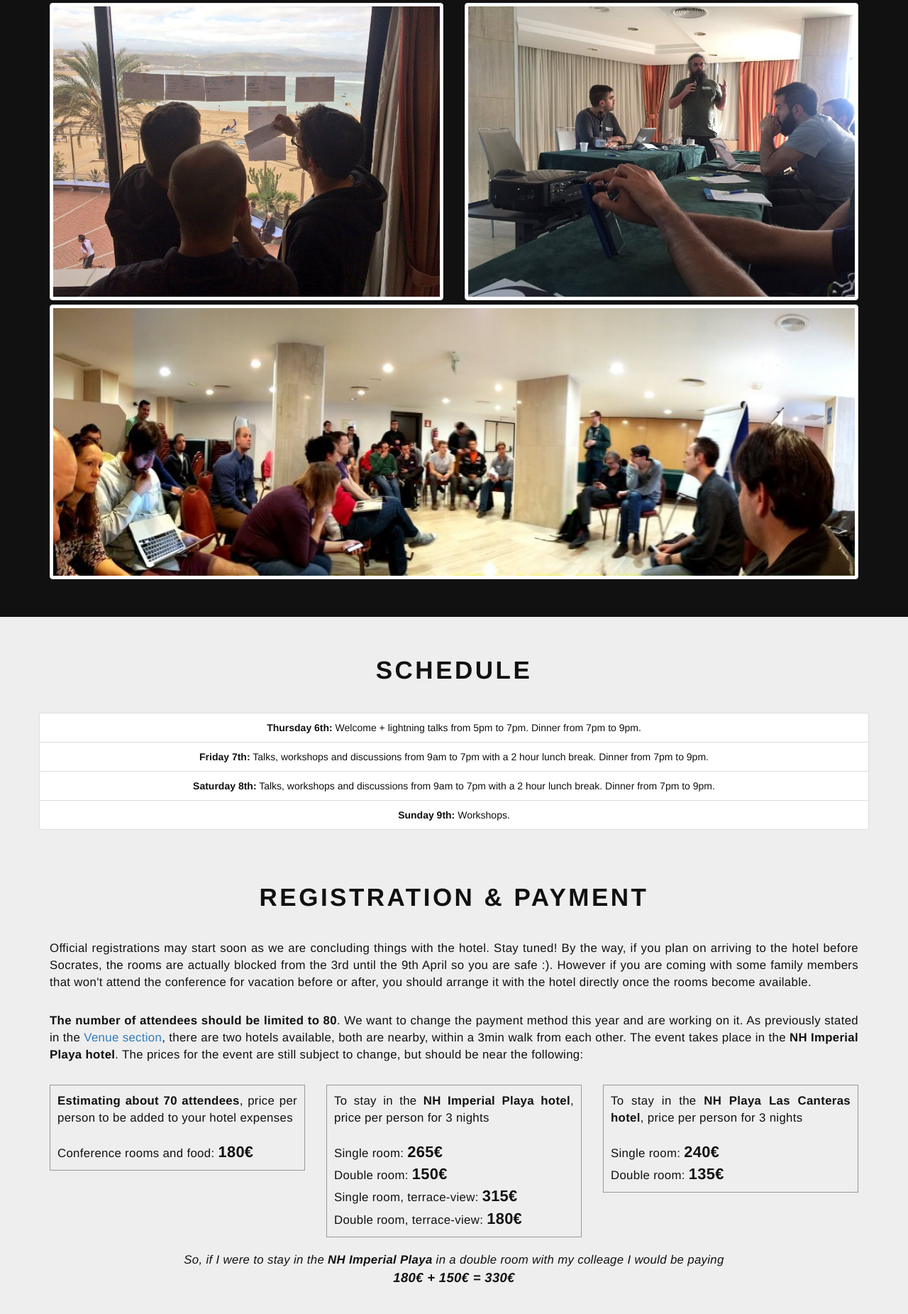
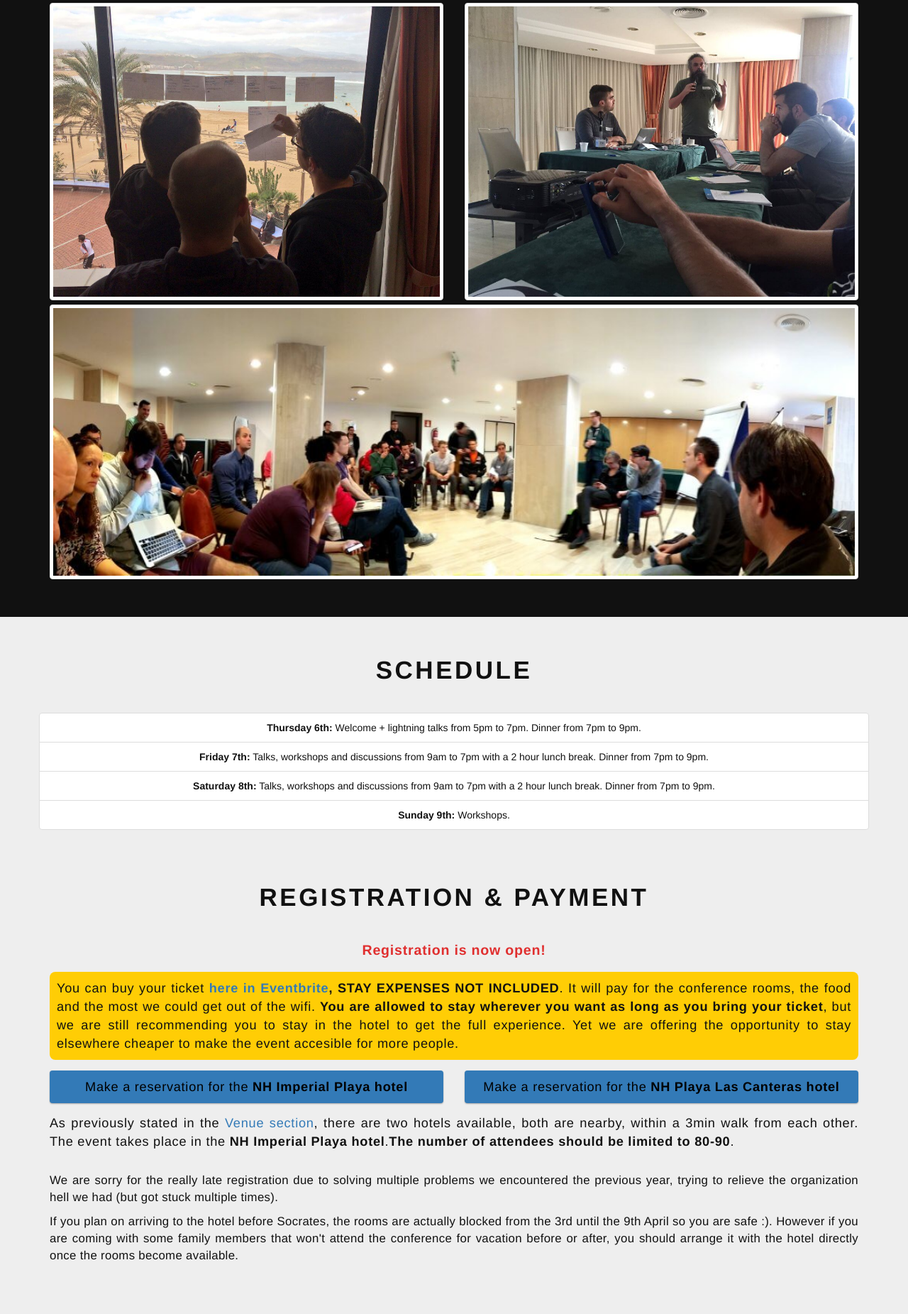
Before and after one commit to Suui/Socracan, a Jekyll site: the page built from home.html, in a window 1280 px wide. Shown: the part 1649-3500 px from the top of the page at 71% size. Built offline with Jekyll 4.4.1, drawn with Linux system fonts in a browser that asks for light colours; some of the changed text lies outside the part shown.

Commit message:
Readying for registration

```diff
--- a/css/home.css
+++ b/css/home.css
@@ -87,7 +87,8 @@
 }
 
 #registration {
-    padding-top: 0px;
+    padding-top: 0;
+    padding-bottom: 0;
     text-align: justify;
 }
 
@@ -96,8 +97,59 @@
     color: #111;
 }
 
+#registration .alert {
+    text-align: center;
+    font-size: 1.4em;
+    letter-spacing: 0.04em;
+    color: #e02f2f;
+    padding-top: 0;
+    margin-bottom: 0;
+}
+
+#registration .notice {
+    font-size: 1.3em;
+    letter-spacing: 0.04em;
+    padding: 10px;
+    background-color: #ffcd05;
+    border-radius: 8px;
+    margin-bottom: 15px;
+}
+
+#registration .notice-subhead {
+    font-size: 1.3em;
+    letter-spacing: 0.04em;
+    margin-bottom: 30px;
+}
+
+#registration .reservation {
+    text-align: center;
+    font-size: 1.3em;
+    letter-spacing: 0.04em;
+    padding: 10px;
+    margin-bottom: 15px;
+    width: 100%;
+    background-color: #337ab7;
+    border: none;
+    box-shadow: 0 1px 2px rgba(0,0,0,0.3);
+    border-radius: 4px;
+    transition: box-shadow 0.3s ease-in-out;
+}
+
+#registration .reservation:hover {
+    box-shadow: 0 5px 15px rgba(0,0,0,0.6);
+}
+
+#registration .reservation a {
+    color: #000;
+    transition: box-shadow 0.3s ease;
+    text-decoration: none;
+}
+
+#registration .reservation:hover a {
+    text-decoration: underline;
+}
+
 #registration .details {
-    padding-bottom: 20px;
     font-size: 1.2em;
     letter-spacing: 0.02em;
 }
--- a/home.html
+++ b/home.html
@@ -90,72 +90,30 @@ permalink: /
 	<div class="container">
 		<div class="row">
 			<div class="title">Registration &amp; Payment</div>
+			<div class="alert"><b>Registration is now open!</b></div>
 
 			<div class="col-md-12">
-				<p class="details">Official registrations may start soon as we are concluding things with the hotel. Stay tuned! By the way, if you plan on arriving to the hotel before Socrates, the rooms are actually blocked from the 3rd until the 9th April so you are safe :). However if you are coming with some family members that won't attend the conference for vacation before or after, you should arrange it with the hotel directly once the rooms become available.</p>
-				<p class="details"><b>The number of attendees should be limited to 80</b>. We want to change the payment method this year and are working on it. As previously stated in the <a href="#venue">Venue section</a>, there are two hotels available, both are nearby, within a 3min walk from each other. The event takes place in the <b>NH Imperial Playa hotel</b>. The prices for the event are still subject to change, but should be near the following:</p>
+				<p class="notice">You can buy your ticket <a href="next-week-you-sneaky-:)"><b>here in Eventbrite</b></a><b>, STAY EXPENSES NOT INCLUDED</b>. It will pay for the conference rooms, the food and the most we could get out of the wifi. <b>You are allowed to stay wherever you want as long as you bring your ticket</b>, but we are still recommending you to stay in the hotel to get the full experience. Yet we are offering the opportunity to stay elsewhere cheaper to make the event accesible for more people.</p>
 			</div>
 
-			<div class="col-md-4">
-				<div class="budget">
-					<div class="explanation">
-						<b>Estimating about 70 attendees</b>, price per person to be added to your hotel expenses
-					</div>
+			<div class="col-md-6">
+				<button class="reservation"><a href="next-week-you-sneaky-:)">Make a reservation for the <b>NH Imperial Playa hotel</b></a></button>
+			</div>
 
-					Conference rooms and food: <span class="price">180€</span>
-				</div>
+			<div class="col-md-6">
+				<button class="reservation"><a href="next-week-you-sneaky-:)">Make a reservation for the <b>NH Playa Las Canteras hotel</b></a></button>
 			</div>
-			<div class="col-md-4">
-				<div class="budget">
-					<div class="explanation">
-						To stay in the <b>NH Imperial Playa hotel</b>, price per person for 3 nights
-					</div>
 
-					Single room: <span class="price">265€</span><br />
-					Double room: <span class="price">150€</span><br />
-					Single room, terrace-view: <span class="price">315€</span><br />
-					Double room, terrace-view: <span class="price">180€</span>
-				</div>
+			<div class="col-md-12">
+				<p class="notice-subhead">As previously stated in the <a href="#venue">Venue section</a>, there are two hotels available, both are nearby, within a 3min walk from each other. The event takes place in the <b>NH Imperial Playa hotel</b>.<b>The number of attendees should be limited to 80-90</b>.</p>
 			</div>
-			<div class="col-md-4">
-				<div class="budget">
-					<div class="explanation">
-						To stay in the <b>NH Playa Las Canteras hotel</b>, price per person for 3 nights
-					</div>
 
-					Single room: <span class="price">240€</span><br />
-					Double room: <span class="price">135€</span>
-				</div>
-			</div>
-		</div>
-
-		<div class="row">
 			<div class="col-md-12">
-				<div class="example">
-					<p>So, if I were to stay in the <b>NH Imperial Playa</b> in a double room with my colleage I would be paying<br /></p>
-					<span class="price">180€ + 150€ = 330€</span>
-				</div>
+				<p class="details">We are sorry for the really late registration due to solving multiple problems we encountered the previous year, trying to relieve the organization hell we had (but got stuck multiple times).</p>
+				<p class="details">If you plan on arriving to the hotel before Socrates, the rooms are actually blocked from the 3rd until the 9th April so you are safe :). However if you are coming with some family members that won't attend the conference for vacation before or after, you should arrange it with the hotel directly once the rooms become available.</p>
 			</div>
 		</div>
 	</div>
-</section>
-
-<section id="assistants">
-	<div class="container">
-		<div class="row">
-			<div class="col-md-12">
-				<div class="desktop-info">
-					We are trying to get an estimate for the number of attendees, so that we can adjust the budget accordingly. If you are sure you will be attending, please fill in the following form, it will be of great help. Thank you!
-				</div>
-
-				<div class="mobile-info">
-					We are trying to get an estimate for the number of attendees, so that we can adjust the budget accordingly. If you are sure you will be attending, please fill in the following form, it will be of great help. Thank you!
-				</div>
-			</div>
-		</div>
-	</div>
-
-	<iframe src="https://docs.google.com/forms/d/e/1FAIpQLSdFuM_V99dDm3_gcKB6_Gir6-3cPilCzE80gxXXF56sCa-neA/viewform?embedded=true" frameborder="0" marginheight="0" marginwidth="0">Loading...</iframe>
 </section>
 
 <section id="sponsorship">
```
